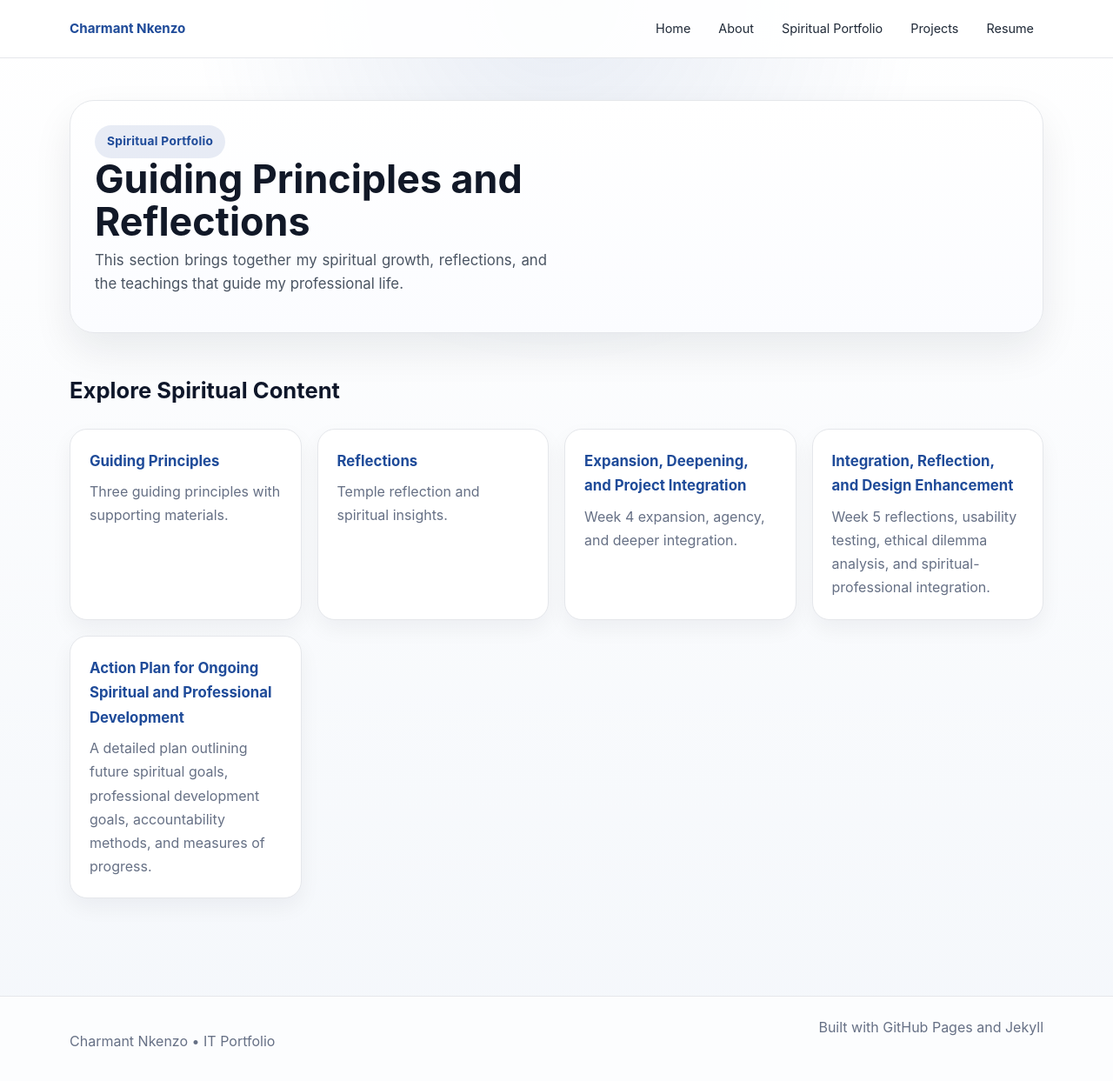
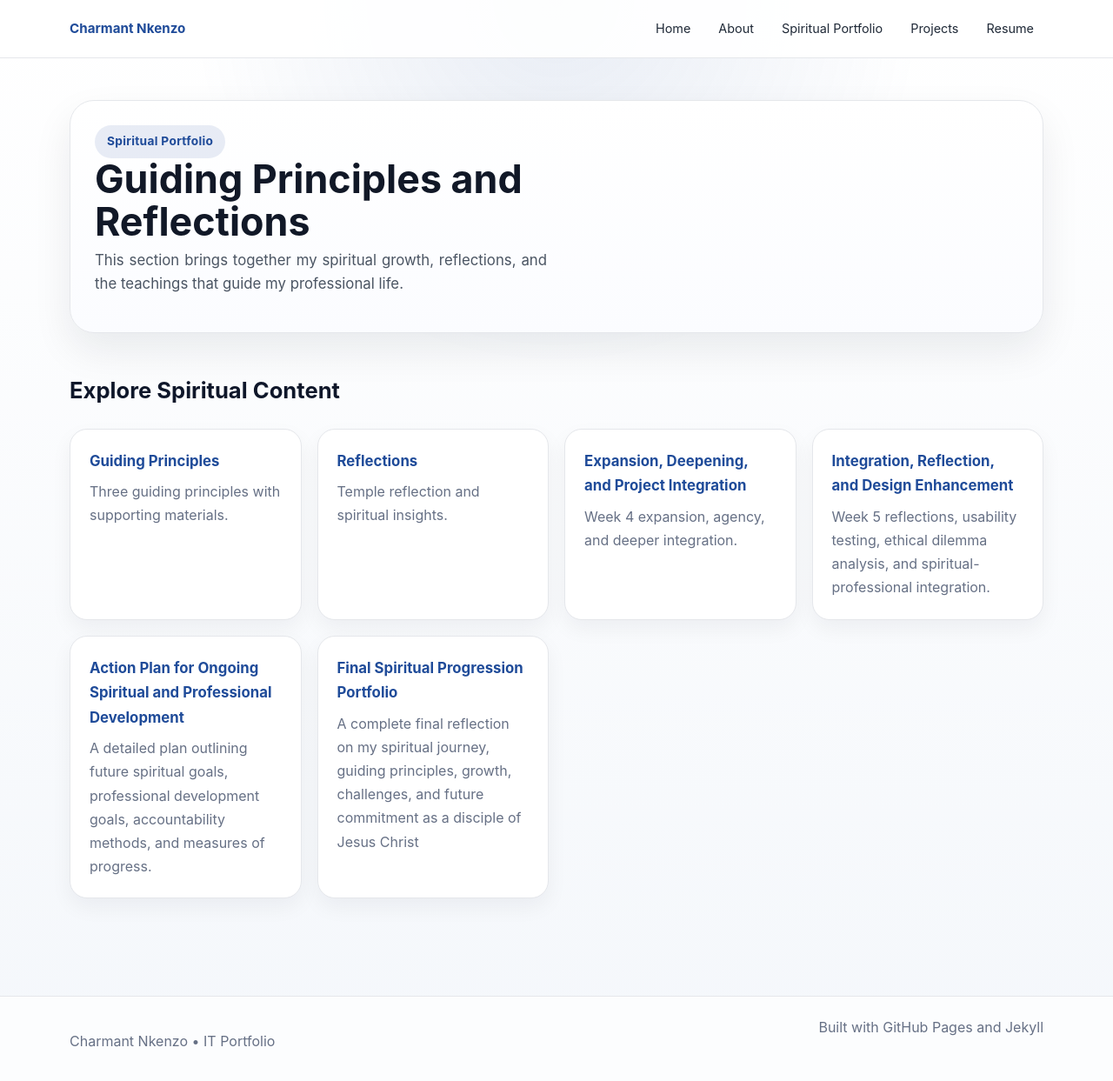
Before and after one commit to guychel20/charmantnkenzo.github.io, a Jekyll site: the page built from spiritual/index.md, in a window 1280 px wide and 1249 px high. Shown: the top 1243 px of the window at 87% size. Built offline with Jekyll 4.4.1, drawn with Linux system fonts in a browser that asks for light colours; our own code applies the rules of GitHub Pages for plain Markdown files.

```diff
--- a/spiritual/index.md
+++ b/spiritual/index.md
@@ -40,5 +40,10 @@ permalink: /spiritual/
   <div class="card">
   <h3><a href="{{ '/spiritual/action-plan/' | relative_url }}">Action Plan for Ongoing Spiritual and Professional Development</a></h3>
   <p>A detailed plan outlining future spiritual goals, professional development goals, accountability methods, and measures of progress.</p>
+  </div>
+
+  <div class="card">
+  <h3><a href="{{ '/spiritual/final-spiritual-portfolio/' | relative_url }}">Final Spiritual Progression Portfolio</a></h3>
+  <p>A complete final reflection on my spiritual journey, guiding principles, growth, challenges, and future commitment as a disciple of Jesus Christ   </p>
 </div>
 </div>
```
Also changed, not shown: spiritual/final-spiritual-portfolio.md (added, +61 -0 lines).
